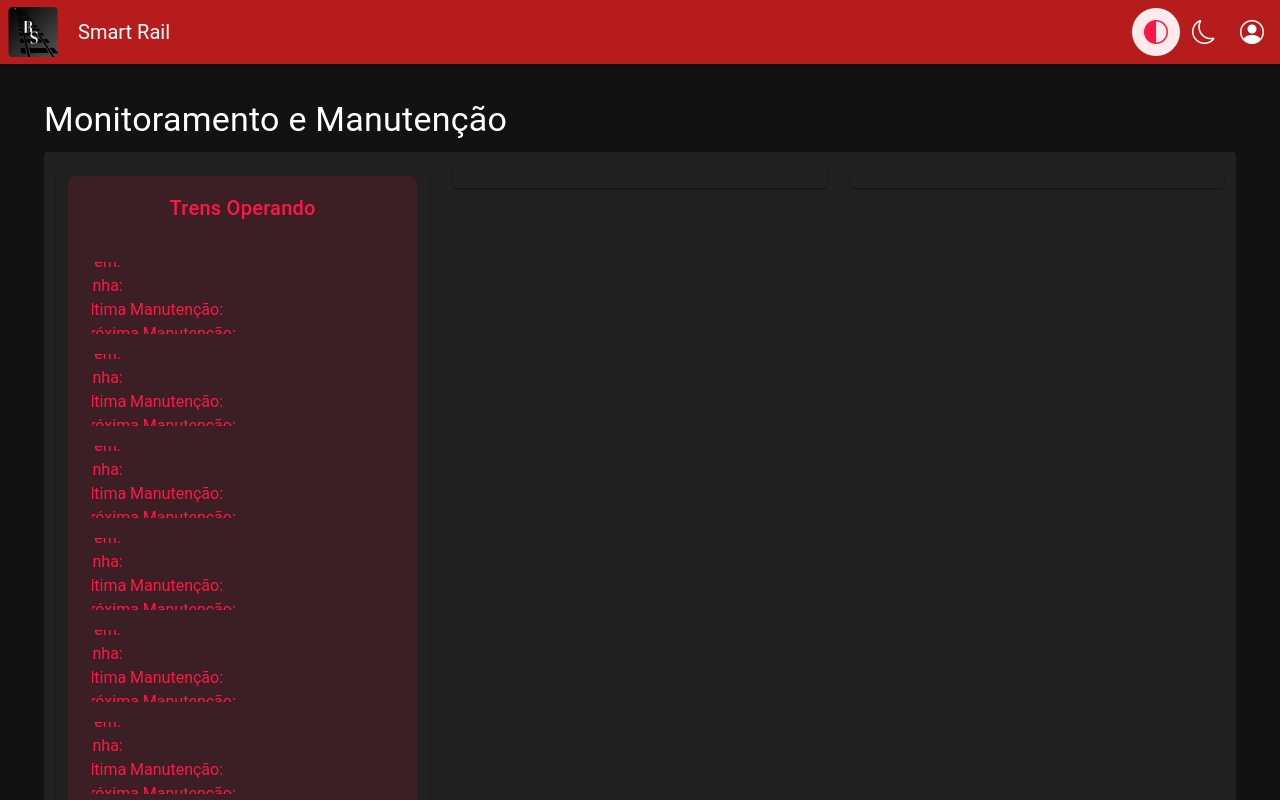
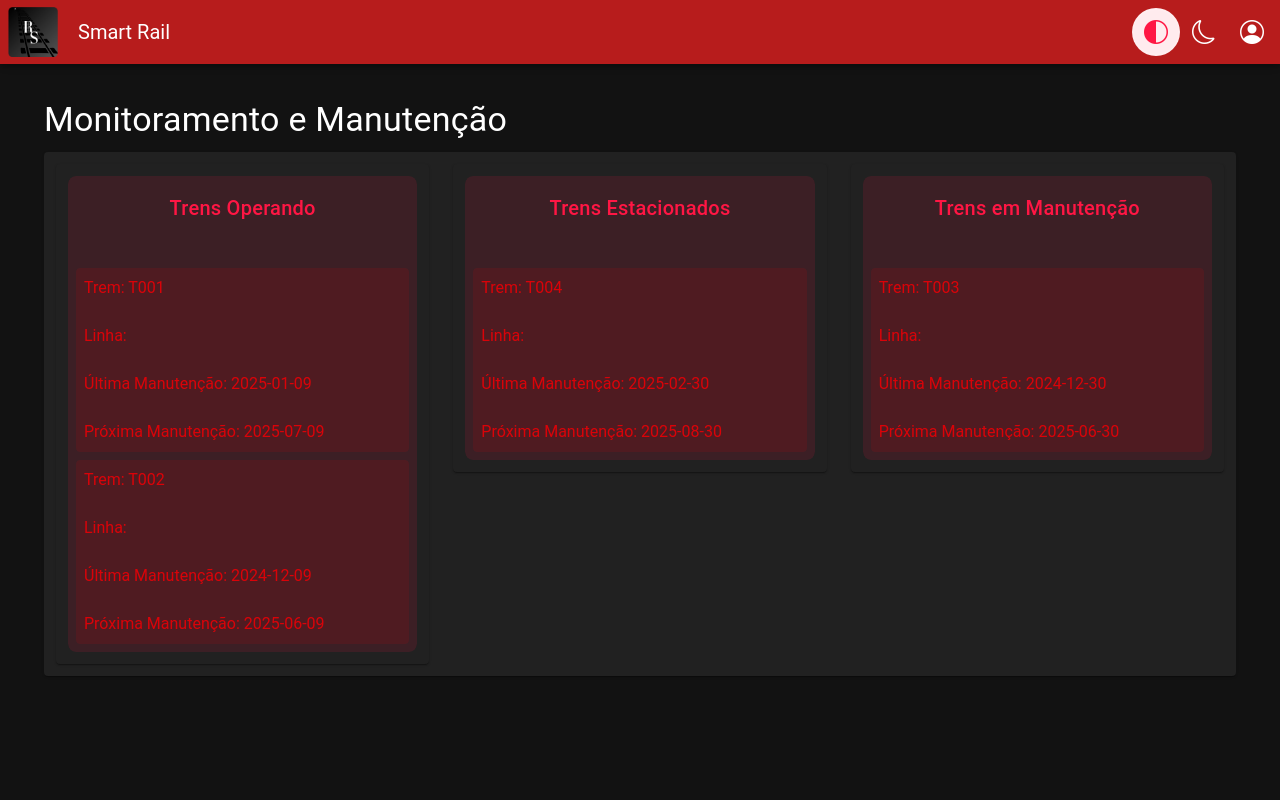
Before and after one commit to Miguel-Paes/smart-rail-project, a Vue app: page /monitoramento-e-manutencao in a window 1280 px wide. Shown: the top 800 px of the page. Built offline with nearby package versions, Linux system fonts and the light colour scheme; a small style sheet from the web is missing.

Commit message:
fix: bug da página de manutenção

```diff
--- a/components.d.ts
+++ b/components.d.ts
@@ -8,7 +8,6 @@ export {}
 /* prettier-ignore */
 declare module 'vue' {
   export interface GlobalComponents {
-    copy: typeof import('./src/components/template/WarningsList copy.vue')['default']
     CreateAlertForm: typeof import('./src/components/AlertsPage/CreateAlertForm.vue')['default']
     FindStationDialog: typeof import('./src/components/home/FindStationDialog.vue')['default']
     HeaderComponent: typeof import('./src/components/HeaderComponent.vue')['default']
--- a/src/components/Maintenance/TrainsList.vue
+++ b/src/components/Maintenance/TrainsList.vue
@@ -12,18 +12,18 @@
 </script>
 
 <template>
-  <v-card class="w-100 h-100 pa-2 rounded rounded-lg" color="accent3" variant="tonal">
+  <v-card class="w-100 h-100 d-flex flex-column pa-2 ga-2 rounded rounded-lg overflow-auto" color="accent3" variant="tonal">
     <v-card-title class="text-center">{{ title }}</v-card-title>
 
     <v-card-item>
       {{ items.length === 0 ? 'Nenhum Trem' : '' }}
     </v-card-item>
 
-    <v-card-item v-for="item in items" :key="item.id">
-      <v-row>Trem: {{ item.trainCode }}</v-row>
-      <v-row>Linha: {{ item.trainLine }}</v-row>
-      <v-row>Última Manutenção: {{ item.lastMaintance }}</v-row>
-      <v-row>Próxima Manutenção: {{ item.nextMaintance }}</v-row>
-    </v-card-item>
+    <v-card class="pa-2" color="accent4" variant="tonal" v-for="item in items" :key="item.id">
+      <v-row class="pa-3">Trem: {{ item.trainCode }}</v-row>
+      <v-row class="pa-3">Linha: {{ item.trainLine }}</v-row>
+      <v-row class="pa-3">Última Manutenção: {{ item.lastMaintance }}</v-row>
+      <v-row class="pa-3">Próxima Manutenção: {{ item.nextMaintance }}</v-row>
+    </v-card>
   </v-card>
 </template>
--- a/src/pages/maintenance.vue
+++ b/src/pages/maintenance.vue
@@ -3,13 +3,14 @@
   import { useTrainStore } from '@/stores/trainsStore';
   import TrainsList from '@/components/Maintenance/TrainsList.vue';
 
+  import { storeToRefs } from 'pinia';
+
   const displayStore = useDisplayStore()
   const trainStore = useTrainStore();
 
-  const operatingTrains = trainStore.operatingTrains
-  console.log(operatingTrains.value)
-  const inoperativeTrains = trainStore.inoperativeTrains
-  const inMaintenanceTrains = trainStore.inMaintenanceTrains
+  const { operatingTrains } = storeToRefs(trainStore)
+  const { inoperativeTrains } = storeToRefs(trainStore)
+  const { inMaintenanceTrains } = storeToRefs(trainStore)
 </script>
 
 <template>
@@ -21,18 +22,28 @@
           <v-col cols="12" xs="6" sm="4">
         <v-card class="pa-3">
           <TrainsList
-          items="operatingTrains"
+          :items="operatingTrains"
           title="Trens Operando"
         />
         </v-card>
           </v-col>
 
           <v-col cols="12" xs="6" sm="4">
-        <v-card class="pa-3"></v-card>
+        <v-card class="pa-3">
+          <TrainsList
+          :items="inoperativeTrains"
+          title="Trens Estacionados"
+        />
+        </v-card>
           </v-col>
 
           <v-col cols="12" xs="6" sm="4">
-        <v-card class="pa-3"></v-card>
+        <v-card class="pa-3">
+          <TrainsList
+          :items="inMaintenanceTrains"
+          title="Trens em Manutenção"
+        />
+        </v-card>
           </v-col>
         </v-row>
       </v-card>
--- a/src/stores/trainsStore.js
+++ b/src/stores/trainsStore.js
@@ -56,7 +56,7 @@ export const useTrainStore = defineStore('train', () => {
   }
 
   const getInoperativeTrains = () => {
-    return inoperativeTrains.value = trains.value.filter(train => train.status.includes('estacionado') || train.status.includes('manutenção'))
+    return inoperativeTrains.value = trains.value.filter(train => train.status.includes('estacionado'))
   }
 
   const getInMaintenanceTrains = () => {
```
